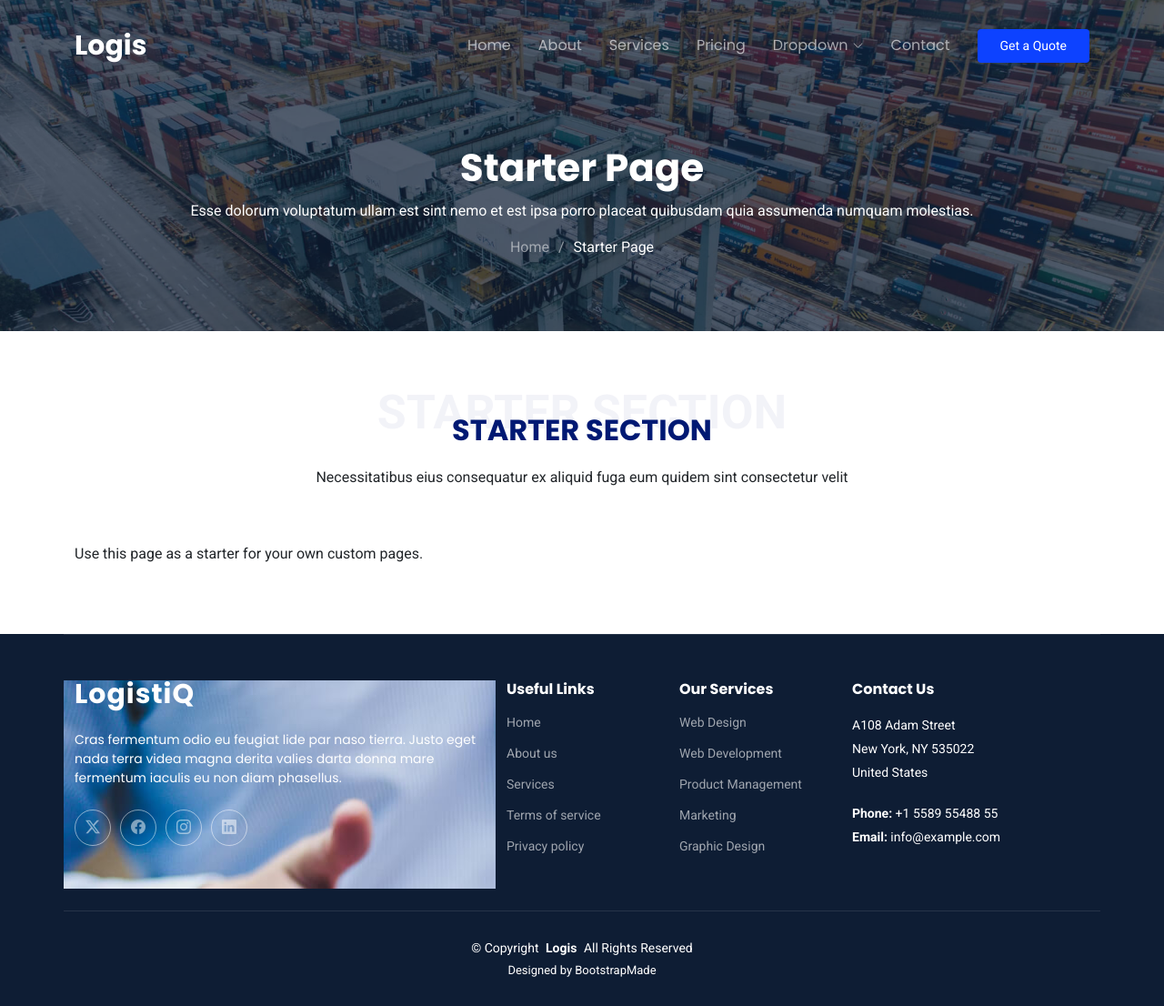
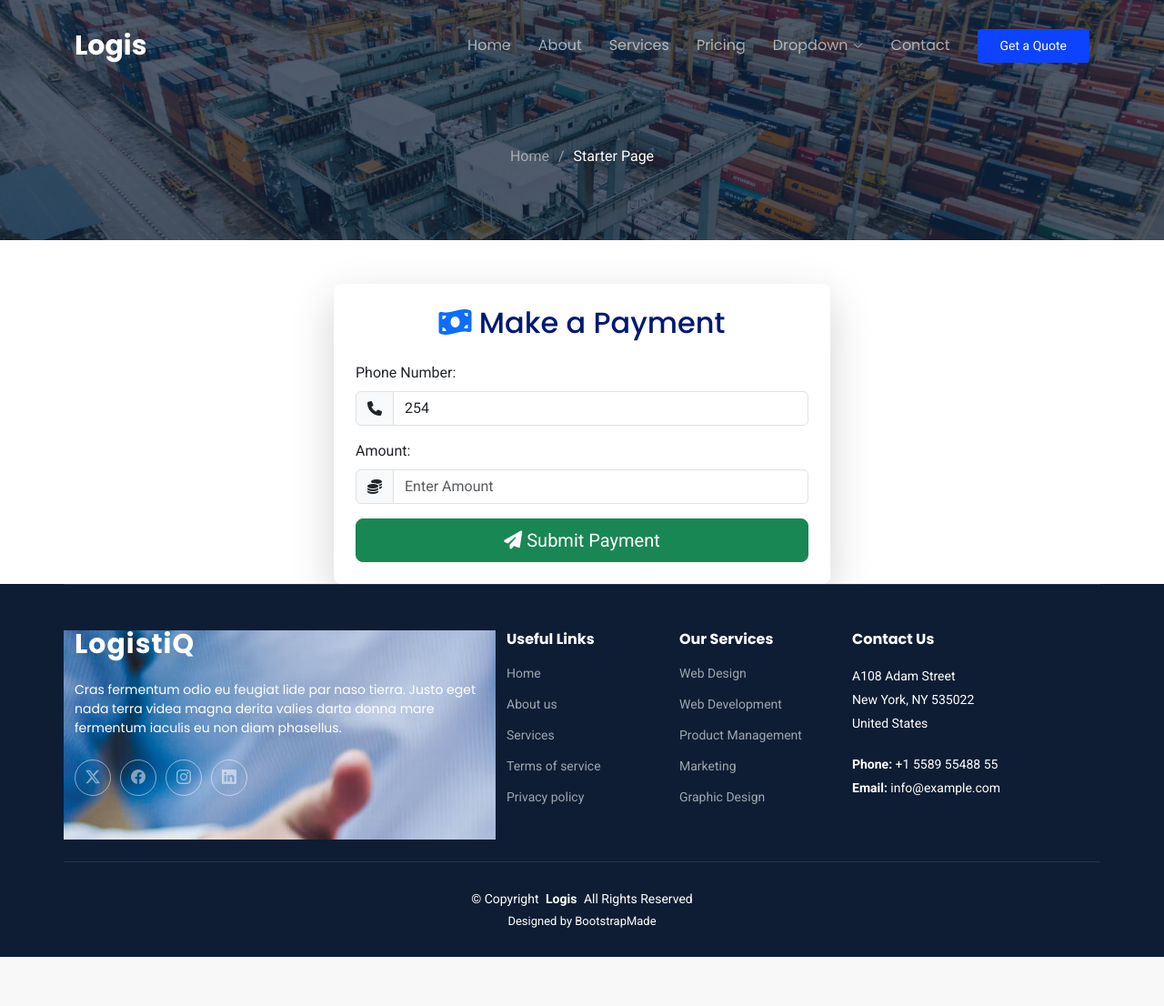
Before and after one commit to eddamax0403/LogistiQ, a Django app: page /pay/ in a window 1280 px wide. Shown: the whole page at 91% size. After the commit the page ends 1052 px from the top, so only its background shows below. Run offline with Django 5.2, Linux system fonts and the light colour scheme; parts of the project's set-up code (start-up, migrations or seed data) failed here and were passed over; some libraries are stand-ins or nearby versions.

Commit message:
First commit

```diff
--- a/Logiapp/credentials.py
+++ b/Logiapp/credentials.py
@@ -1,15 +1,15 @@
 
 import json
 
-from django.contrib.sites import requests
+import requests
 from requests.auth import HTTPBasicAuth
 from datetime import datetime
 import base64
 
 
 class MpesaC2bCredential:
-    consumer_key = 'zrboAgmNWKFLSG0NTxUVl3cwCesUA4o9GGvmg3FIJU24PfJA'
-    consumer_secret = 'TKoCGAUP3wBwb7L9KFktZD753TE9QcxtZmzLbNcYMD0pqVuwQrJi7VNHXm0KS2gd'
+    consumer_key = 'H10wNd8rja4AxXc2XfJw6YjUwyrGrh9TQ8EvfzqwxOWHAQ8D'
+    consumer_secret = 'oyt8JWGGUjoWqAdDWcpdAr6gGGwYhDeMC7qugLrUeDuDoCCatDIPIRgaEwS10GjR'
     api_URL = 'https://sandbox.safaricom.co.ke/oauth/v1/generate?grant_type=client_credentials'
 
 
--- a/Logiapp/views.py
+++ b/Logiapp/views.py
@@ -1,6 +1,8 @@
 import json
 from django.contrib.auth import authenticate,login
-from django.contrib.sites import requests
+
+import requests
+
 from django.shortcuts import render, redirect
 from django.contrib.auth.models import User
 from django.contrib import messages
--- a/Templates/pay.html
+++ b/Templates/pay.html
@@ -1,9 +1,7 @@
 {% extends 'starter-page.html' %}
 
 {% block content %}
-    {% load static %}
-
-<!-- Ensure Bootstrap and Font Awesome are included in your base template -->
+	<!-- Ensure Bootstrap and Font Awesome are included in your base template -->
 <link rel="stylesheet" href="https://cdnjs.cloudflare.com/ajax/libs/font-awesome/6.4.2/css/all.min.css">
 
 <div class="container mt-5">
@@ -21,7 +19,7 @@
                             <label for="phone" class="form-label">Phone Number:</label>
                             <div class="input-group">
                                 <span class="input-group-text"><i class="fas fa-phone"></i></span>
-                                <input type="number" class="form-control" id="phone" name="phone" value="254" placeholder="Enter Phone Number" required>
+                                <input type="number" class="form-control" id="phone" name="phone" value="254" placeholder="Enter Phone Number" required="">
                             </div>
                         </div>
 
@@ -30,7 +28,7 @@
                             <label for="amount" class="form-label">Amount:</label>
                             <div class="input-group">
                                 <span class="input-group-text"><i class="fas fa-coins"></i></span>
-                                <input type="text" class="form-control" id="amount" name="amount" placeholder="Enter Amount" required>
+                                <input type="text" class="form-control" id="amount" name="amount" placeholder="Enter Amount" required="">
                             </div>
                         </div>
 
--- a/Templates/starter-page.html
+++ b/Templates/starter-page.html
@@ -10,7 +10,7 @@
         {% load static %}
 
   <!-- Favicons -->
-  <link href="{% static 'assets/img/logo1.png' %}" rel="icon">
+  <link href="{% static 'assets/img/logo1.png.png' %}" rel="icon">
   <link href="{% static 'assets/img/apple-touch-icon.png' %}" rel="apple-touch-icon">
 
   <!-- Fonts -->
@@ -51,10 +51,10 @@
 
       <nav id="navmenu" class="navmenu">
         <ul>
-          <li><a href="index.html">Home<br></a></li>
-          <li><a href="about.html">About</a></li>
-          <li><a href="services.html">Services</a></li>
-          <li><a href="pricing.html">Pricing</a></li>
+          <li><a href="{% url 'home' %}">Home<br></a></li>
+          <li><a href="{% url 'about' %}">About</a></li>
+          <li><a href="{% url 'services' %}">Services</a></li>
+          <li><a href="{% url 'pricing' %}">Pricing</a></li>
           <li class="dropdown"><a href="#"><span>Dropdown</span> <i class="bi bi-chevron-down toggle-dropdown"></i></a>
             <ul>
               <li><a href="#">Dropdown 1</a></li>
@@ -72,56 +72,45 @@
               <li><a href="#">Dropdown 4</a></li>
             </ul>
           </li>
-          <li><a href="contact.html">Contact</a></li>
+          <li><a href="{% url 'contact' %}">Contact</a></li>
         </ul>
         <i class="mobile-nav-toggle d-xl-none bi bi-list"></i>
       </nav>
 
-      <a class="btn-getstarted" href="get-a-quote.html">Get a Quote</a>
+      <a class="btn-getstarted" href="{% url 'getquote' %}">Get a Quote</a>
 
     </div>
   </header>
+
 
   <main class="main">
 
     <!-- Page Title -->
     <div class="page-title dark-background" data-aos="fade" style="background-image: url(static/assets/img/page-title-bg.jpg);">
       <div class="container position-relative">
-        <h1>Starter Page</h1>
-        <p>Esse dolorum voluptatum ullam est sint nemo et est ipsa porro placeat quibusdam quia assumenda numquam molestias.</p>
+
         <nav class="breadcrumbs">
           <ol>
-            <li><a href="index.html">Home</a></li>
+            <li><a href="{% url 'home' %}">Home</a></li>
             <li class="current">Starter Page</li>
           </ol>
         </nav>
       </div>
     </div><!-- End Page Title -->
 
-    <!-- Starter Section Section -->
-    <section id="starter-section" class="starter-section section">
-
-      <!-- Section Title -->
-      <div class="container section-title" data-aos="fade-up">
-        <span>Starter Section<br></span>
-        <h2>Starter Section</h2>
-        <p>Necessitatibus eius consequatur ex aliquid fuga eum quidem sint consectetur velit</p>
-      </div><!-- End Section Title -->
-
-      <div class="container" data-aos="fade-up">
-        <p>Use this page as a starter for your own custom pages.</p>
-      </div>
-
-    </section><!-- /Starter Section Section -->
 
   </main>
+
+  {% block content %}
+
+  {% endblock %}
 
   <footer id="footer" class="footer dark-background">
 
     <div class="container footer-top">
       <div class="row gy-4">
         <div class="col-lg-5 col-md-12 footer-about">
-          <a href="index.html" class="logo d-flex align-items-center">
+          <a href="{% url 'home' %}" class="logo d-flex align-items-center">
             <span class="sitename">LogistiQ</span>
           </a>
           <p>Cras fermentum odio eu feugiat lide par naso tierra. Justo eget nada terra videa magna derita valies darta donna mare fermentum iaculis eu non diam phasellus.</p>
```
Also changed, not shown: Logiapp/migrations/0003_transaction_delete_zip.py (added).
